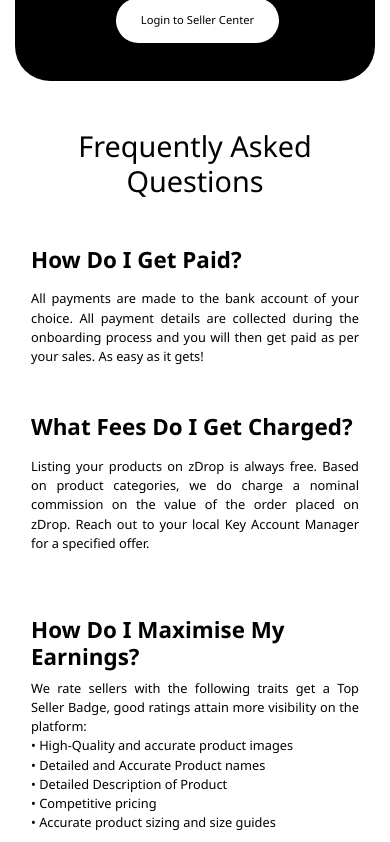
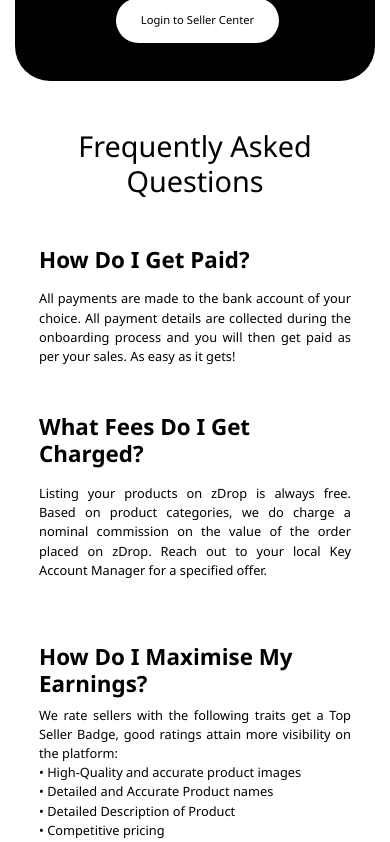
Before and after one commit to maheenur13/office-the-task-111, a React (Create React App) app: page / in a window 390 px wide. Shown: the part 3280-4122 px from the top of the page. Built offline with nearby package versions, Linux system fonts and the light colour scheme.

Commit message:
code refracted

```diff
--- a/src/Components/Frequent/Frequent.tsx
+++ b/src/Components/Frequent/Frequent.tsx
@@ -6,11 +6,11 @@ import { frequentData, frequentListData } from './frequentData';
 
 const Frequent: FC = () => {
 	return (
-		<FrequentContainer className="py-lg-5 px-3 px-sm-0 frequent-container">
+		<FrequentContainer className="py-lg-5 px-4  frequent-container">
 			<Title className="title mb-5 font-weight-normal" variant="black">
 				Frequently Asked Questions
 			</Title>
-			<Row className="justify-content-around">
+			<Row className="justify-content-around ">
 				{frequentData?.map((data) => {
 					return (
 						<Col lg={4}>
--- a/src/assets/sass/_media.scss
+++ b/src/assets/sass/_media.scss
@@ -1,19 +1,18 @@
 @media only screen and (max-width: 425px) {
     .title {
-        font-size: 1.6rem !important;
+        font-size: 1.4rem !important;
     }
     .md-title {
-        font-size: 1.2rem !important;
+        font-size: 1.1rem !important;
     }
     .description {
         text-align: justify;
     }
-}
-@media only screen and (max-width: 425px) {
     .button-box Button {
         font-size: 0.7rem;
     }
 }
+
 @media only screen and (max-width: 768px) {
     .title {
         font-size: 1.7rem;
@@ -30,6 +29,7 @@
         font-size: 1.4rem !important;
     }
 }
+
 .store-container{
     @media only screen and (max-width: 767px) {
 		Button:nth-child(1) {
```
